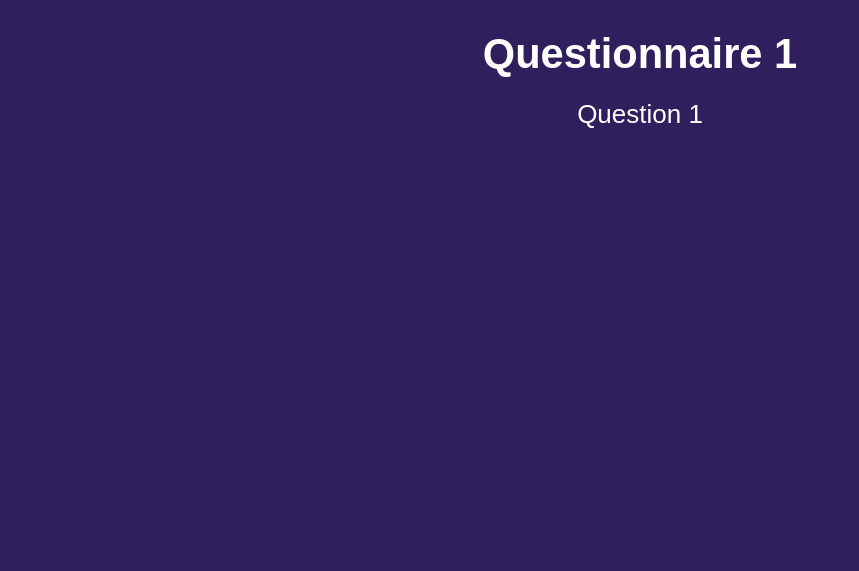
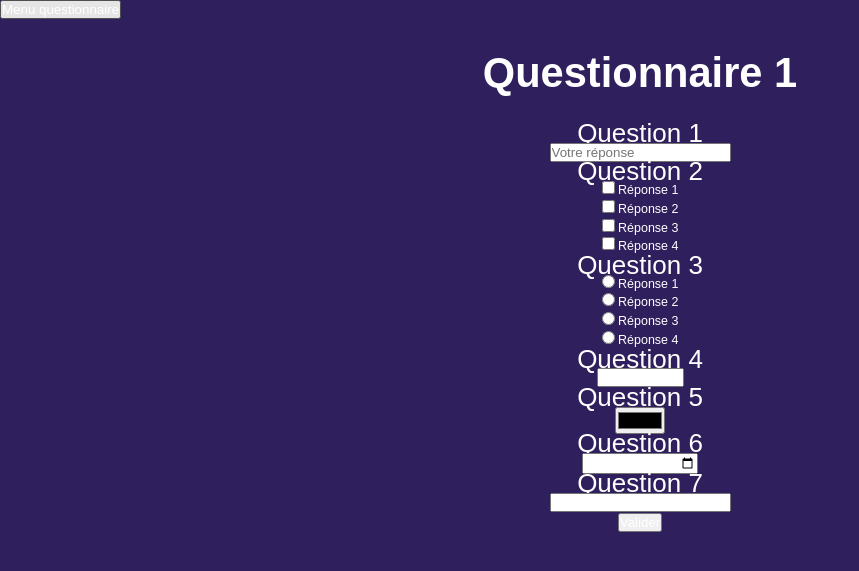
Before and after one commit to BryanBlinDorard/SAE_4.01_PHP, a PHP site: page /game.php in a window 1280 px wide. Shown: the top 571 px of the page, without its empty margins (0-859 px from the left). Run offline with PHP 8.4, Linux system fonts and the light colour scheme.

Commit message:
avancement sur le développement des pages web

```diff
--- a/views/game.php
+++ b/views/game.php
@@ -8,12 +8,71 @@
     <body>
         <style><?php include '../styles/home.css'; ?></style>
         <style><?php include '../styles/game.css'; ?></style>
+        <input type="button" value="Menu questionnaire" onclick="window.location.href='/menu.php'">
         <div class="game">
             <h2>Questionnaire 1</h2>
-            <div class="question">
+            <div id="q1" class="question">
                 <h3>Question 1</h3>
-
+                <div class="textAnswer">
+                    <input type="text" name="answer" placeholder="Votre réponse">
+                </div>
+            </div>
+            <div id="q2" class="question">
+                <h3>Question 2</h3>
+                <div class="checkboxAnswer">
+                    <input type="checkbox" name="answer" value="1">
+                    <label for="answer">Réponse 1</label><br>
+                    <input type="checkbox" name="answer" value="2">
+                    <label for="answer">Réponse 2</label><br>
+                    <input type="checkbox" name="answer" value="3">
+                    <label for="answer">Réponse 3</label><br>
+                    <input type="checkbox" name="answer" value="4">
+                    <label for="answer">Réponse 4</label><br>
+                </div>
+            </div>
+            <div id="q3" class="question">
+                <h3>Question 3</h3>
+                <div class="radioAnswer">
+                    <input type="radio" name="answer" value="1"> Réponse 1<br>
+                    <input type="radio" name="answer" value="2"> Réponse 2<br>
+                    <input type="radio" name="answer" value="3"> Réponse 3<br>
+                    <input type="radio" name="answer" value="4"> Réponse 4<br>
+                </div>
+            </div>
+            <div id="q4" class="question">
+                <h3>Question 4</h3>
+                <div class="selectAnswer">
+                    <select name="answer">
+                        <option value="1">Réponse 1</option>
+                        <option value="2">Réponse 2</option>
+                        <option value="3">Réponse 3</option>
+                        <option value="4">Réponse 4</option>
+                    </select>
+                </div>
+            </div>
+            <div id="q5" class="question">
+                <h3>Question 5</h3>
+                <div class="colorAnswer">
+                    <input type="color" name="answer">
+                </div>
             </div>
 
+            <div id="q6" class="question">
+                <h3>Question 6</h3>
+                <div class="dateAnswer">
+                    <input type="date" name="answer">
+                </div>
+            </div>
+
+            <div id="q7" class="question">
+                <h3>Question 7</h3>
+                <div class="numberAnswer">
+                    <input type="number" name="answer">
+                </div>
+            </div>
+
+            <form action="/resultat.php" method="post">
+                <input type="submit" value="Valider">
+            </form>
     </body>
 </html>
--- a/views/menu.php
+++ b/views/menu.php
@@ -8,6 +8,8 @@
     <body>
         <style><?php include '../styles/home.css'; ?></style>
         <style><?php include '../styles/menu.css'; ?></style>
+        <input type="button" value="Accueil" onclick="window.location.href='/home.php'">
+
         <h2>Choisissez un questionnaire</h2>
         <div class="menu">
             <div id="Q1" class="questionnaire">
```
Also changed, not shown: views/resultat.php (added, +15 -0 lines), views/scoreboard.php (added, +116 -0 lines).
